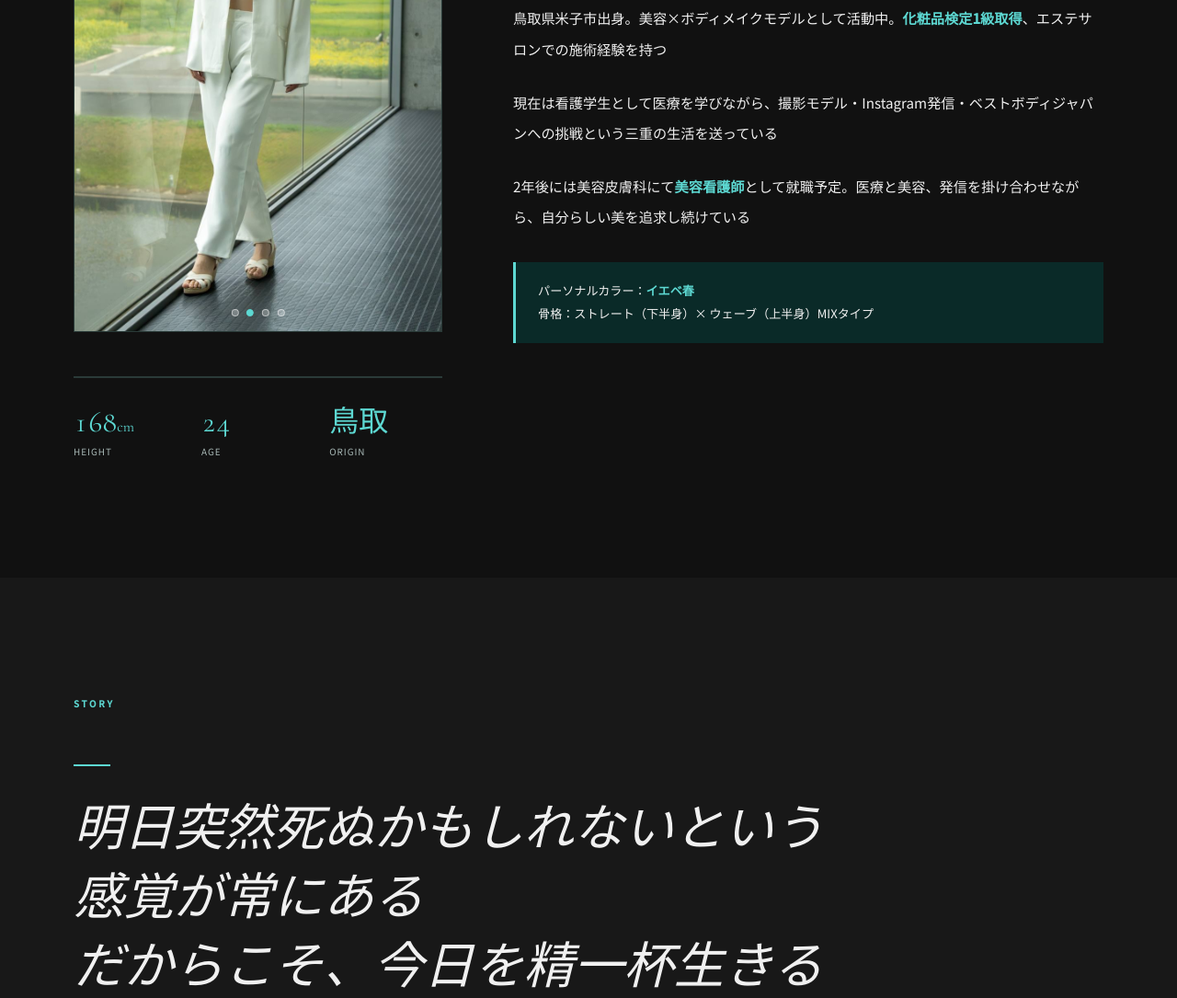
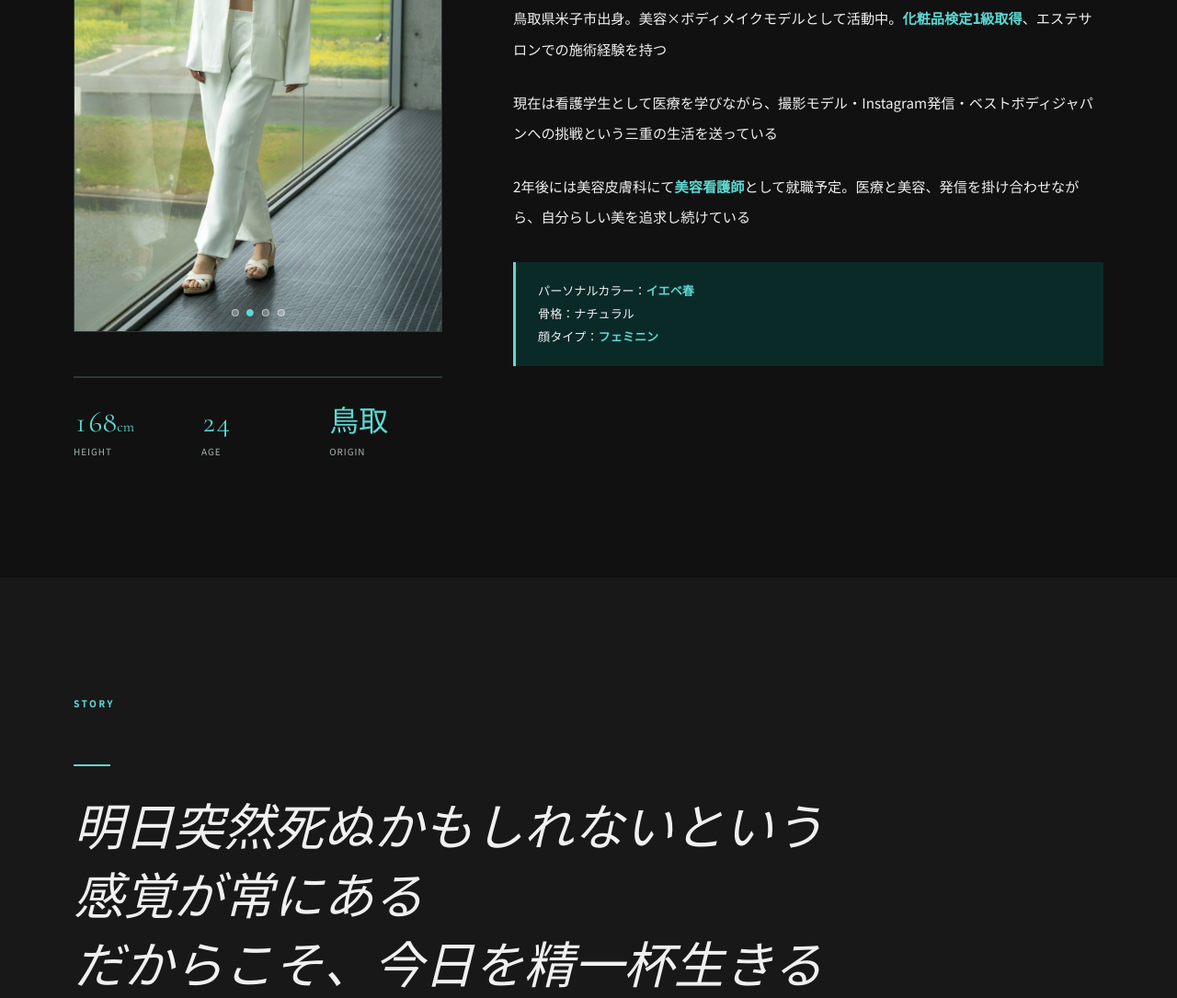
Before and after one commit to noakimurafit-hash/noa.github.io, a plain HTML site: page index.html in a window 1280 px wide. Shown: the part 1690-2775 px from the top of the page at 92% size. Drawn offline with nearby package versions, Linux system fonts and the light colour scheme.

Commit message:
Update index.html

```diff
--- a/index.html
+++ b/index.html
@@ -669,7 +669,7 @@
           <p>鳥取県米子市出身。美容×ボディメイクモデルとして活動中。<strong>化粧品検定1級取得</strong>、エステサロンでの施術経験を持つ</p>
           <p>現在は看護学生として医療を学びながら、撮影モデル・Instagram発信・ベストボディジャパンへの挑戦という三重の生活を送っている</p>
           <p>2年後には美容皮膚科にて<strong>美容看護師</strong>として就職予定。医療と美容、発信を掛け合わせながら、自分らしい美を追求し続けている</p>
-          <span class="about-note">パーソナルカラー：<strong>イエベ春</strong><br>骨格：ストレート（下半身）× ウェーブ（上半身）MIXタイプ</span>
+          <span class="about-note">パーソナルカラー：<strong>イエベ春</strong><br>骨格：ナチュラル<br>顔タイプ：<strong>フェミニン</strong></span>
         </div>
       </div>
     </div>
```
